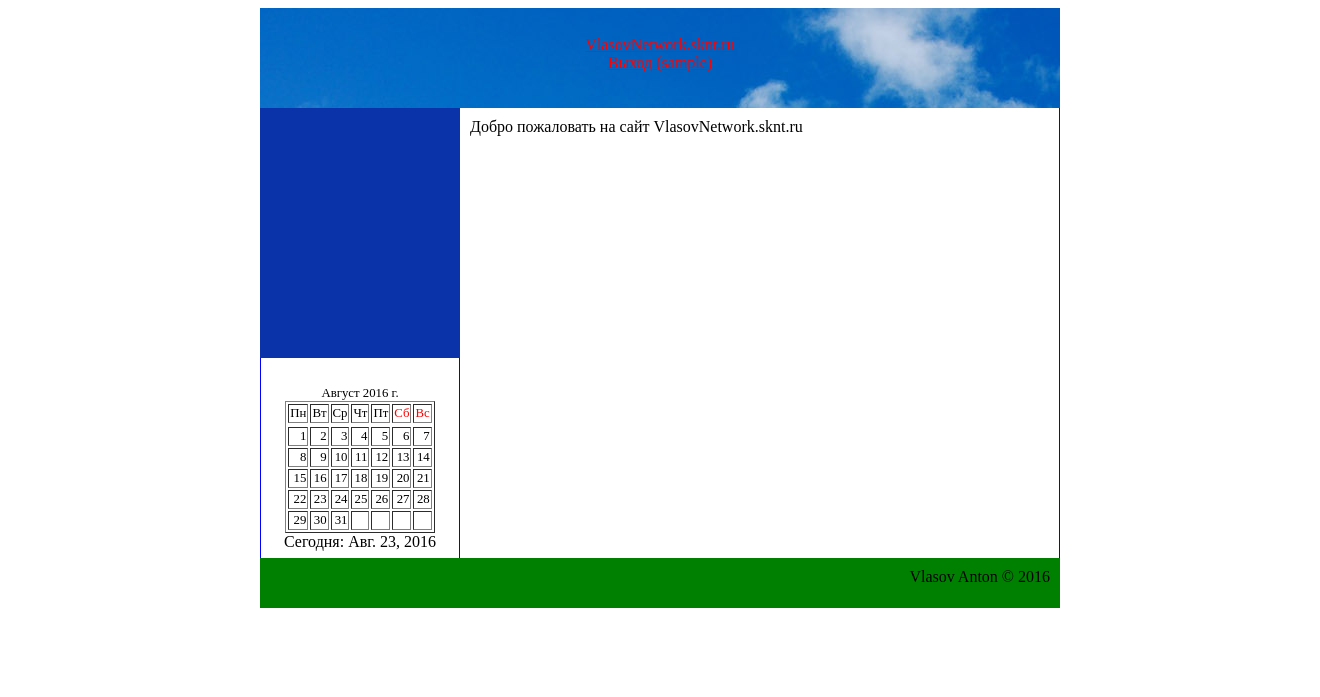
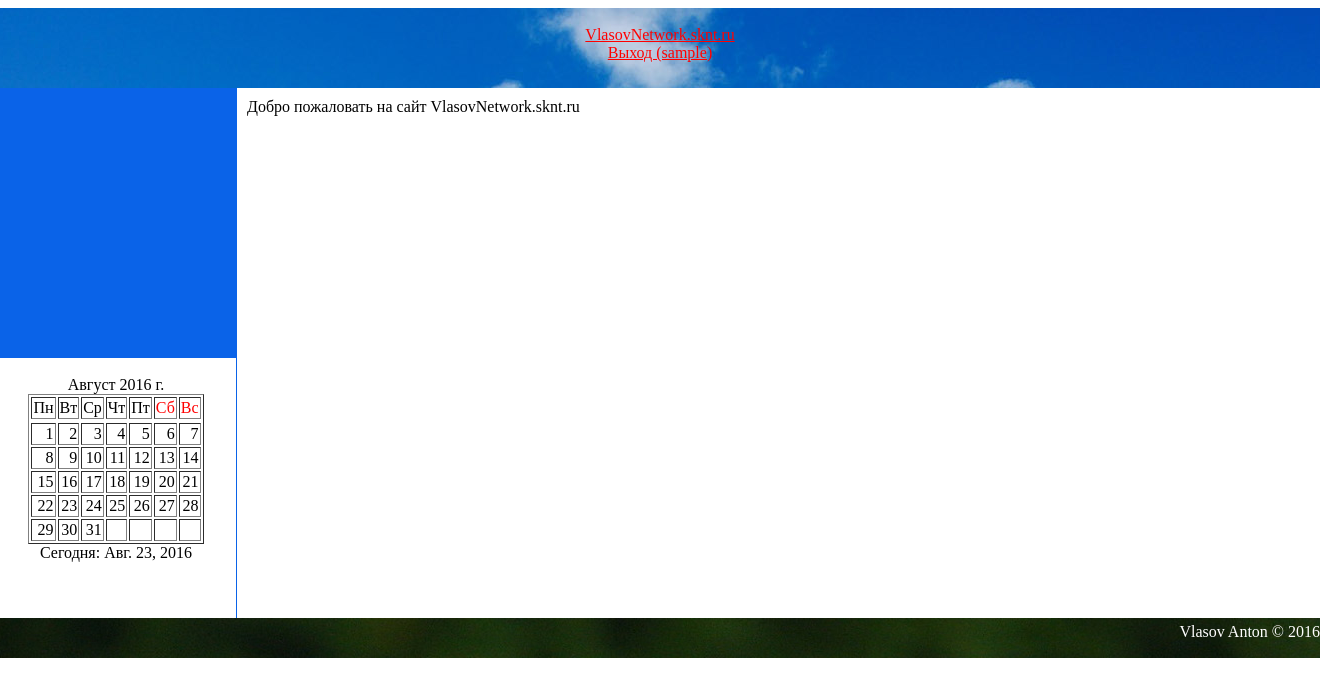
Before and after one commit to Pingvin8830/VNSR, a Django app: page / in a window 1320 px wide. Shown: the top 697 px of the page. Run offline with Django 3.2, Linux system fonts and the light colour scheme; the visitor is signed in with stand-in values (Sample User, id 1); data that the repository does not hold is empty.

Commit message:
Изменение и подгонка новых размеров блоков страниц сайта

```diff
--- a/VNSR/static/main/calend.css
+++ b/VNSR/static/main/calend.css
@@ -1,14 +1,11 @@
 #calend {
-	border-left:	1px solid blue;
-	border-right:	1px solid blue;
-	width:				178;
-	height:				180;
+	width:				240;
+	height:				260;
 	margin:				0;
-	padding:			10;
+	padding:			0;
 }
 
 #calend table {
-	font-size:		0.8em;
 	text-align:		right;
 }
 
--- a/VNSR/static/main/content.css
+++ b/VNSR/static/main/content.css
@@ -1,7 +1,7 @@
 #content {
-	border-right:			1px solid blue;
-	width:						579;
-	height:						430;
+	border-right:			1px solid #0a33a9;
+	width:						1067;
+	height:						510;
 	margin:						0;
 	padding:					10;
 	float:						left;
--- a/VNSR/static/main/footer.css
+++ b/VNSR/static/main/footer.css
@@ -1,9 +1,11 @@
 #footer {
-	width:						780;
+	width:						1320;
 	height:						30;
 	margin:						0;
-	padding:					10;
+	padding:					5;
 	clear:						both;
 	text-align:				right;
+	color:						white;
 	background-color:	green;
+	background-image:	url('../images/footer.jpg');
 }
--- a/VNSR/static/main/header.css
+++ b/VNSR/static/main/header.css
@@ -1,9 +1,8 @@
 #header {
-	border:						none;
-	width:						780;
+	width:						1330;
 	height:						80;
 	margin:						0;
-	padding:					10;
+	padding:					0;
 	float:						left;
 	background-color:	#0a33a9;
 	background-image:	url("../images/header.jpg");
--- a/VNSR/static/main/main.css
+++ b/VNSR/static/main/main.css
@@ -3,10 +3,10 @@ body {
 }
 
 #main {
-	width:						808;
-	height:						606;
+	width:						1330;
+	height:						650;
 	margin:						0;
 	padding:					0;
 	position:					relative;
-	left:							-400;
+	left:							-665;
 }
--- a/VNSR/static/main/menu.css
+++ b/VNSR/static/main/menu.css
@@ -1,9 +1,9 @@
 #menu {
-	width:						180;
-	height:						230;
+	width:						240;
+	height:						270;
 	margin:						0;
-	padding:					10;
-	background-color:	#0a33a9;
+	padding:					0;
+	background-color:	#0a63e8;
 	color:						yellow;
 }
 
--- a/VNSR/static/main/staff.css
+++ b/VNSR/static/main/staff.css
@@ -1,6 +1,8 @@
 #staff {
-	width:						200;
-	height:						450;
+	border-left:	1px solid #0a63e8;
+	border-right:	1px solid #0a63e8;
+	width:						240;
+	height:						530;
 	margin:						0;
 	padding:					0;
 	float:						left;
```
